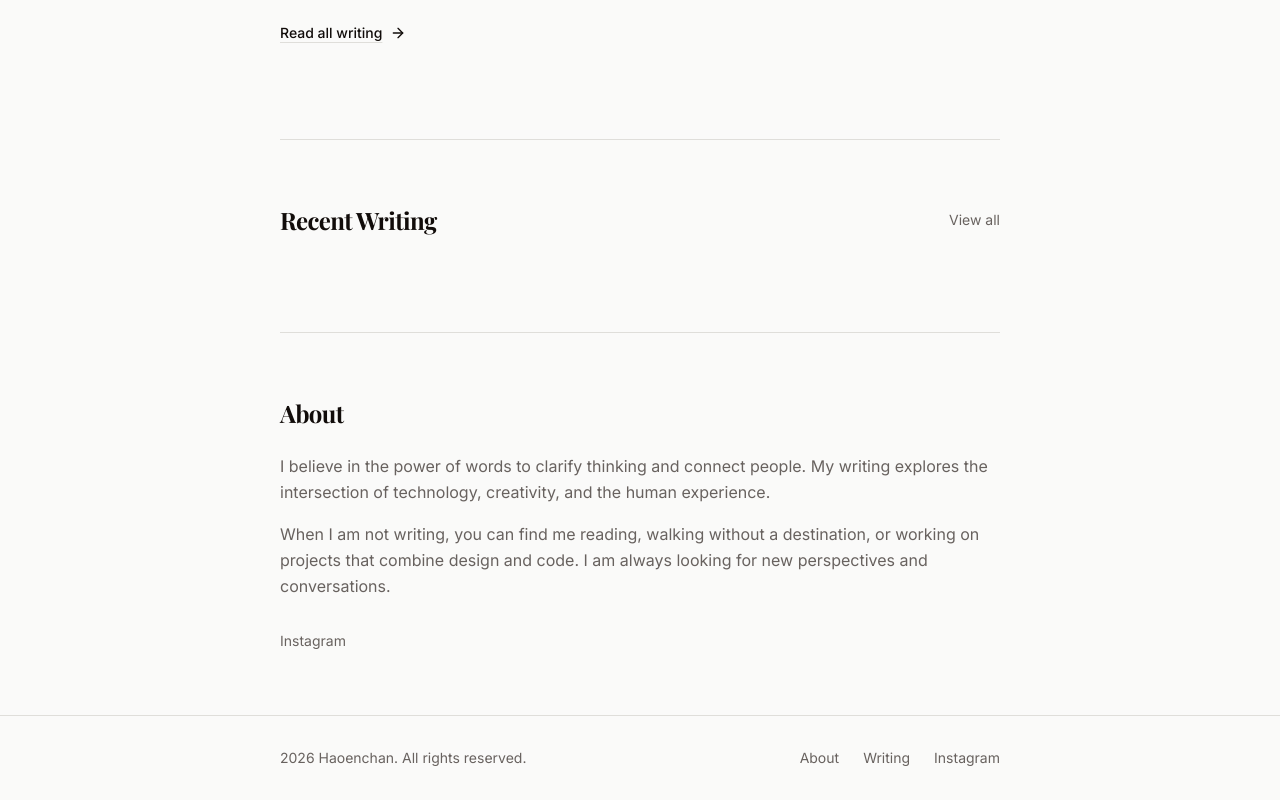
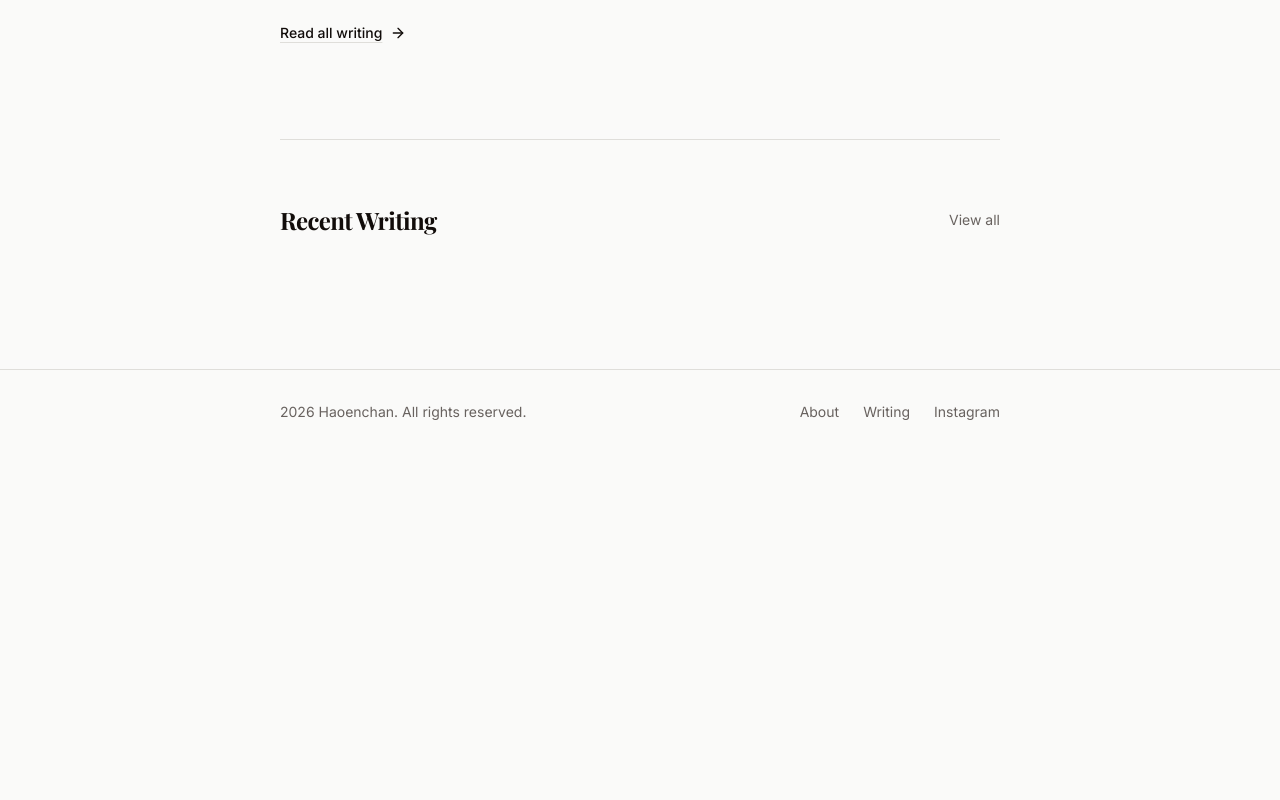
Before and after one commit to haoenchan/v0-blog-and-articles, a Next.js app: page / in a window 1280 px wide. Shown: the part 346-1146 px from the top of the page. After the commit the page ends 800 px from the top, so only its background shows below. Built offline with nearby package versions, Linux system fonts and the light colour scheme; a web font is replaced by a local one.

Commit message:
feat: remove About section from homepage
Simplify homepage layout by eliminating About section.

```diff
--- a/app/page.tsx
+++ b/app/page.tsx
@@ -46,37 +46,7 @@ export default function HomePage() {
         <RecentPosts posts={recentPosts} />
       </section>
 
-      {/* Divider */}
-      <div className="border-t border-border" />
 
-      {/* About Section */}
-      <section className="py-16">
-        <h2 className="font-serif text-2xl font-bold tracking-tight text-foreground">
-          About
-        </h2>
-        <div className="mt-6 flex flex-col gap-4 text-base leading-relaxed text-muted-foreground">
-          <p>
-            I believe in the power of words to clarify thinking and connect
-            people. My writing explores the intersection of technology,
-            creativity, and the human experience.
-          </p>
-          <p>
-            When I am not writing, you can find me reading, walking without a
-            destination, or working on projects that combine design and code.
-            I am always looking for new perspectives and conversations.
-          </p>
-        </div>
-        <div className="mt-8 flex items-center gap-6">
-          <a
-            href="https://instagram.com/haoenphysics"
-            target="_blank"
-            rel="noopener noreferrer"
-            className="text-sm text-muted-foreground hover:text-foreground transition-colors"
-          >
-            Instagram
-          </a>
-        </div>
-      </section>
     </div>
   )
 }
```
